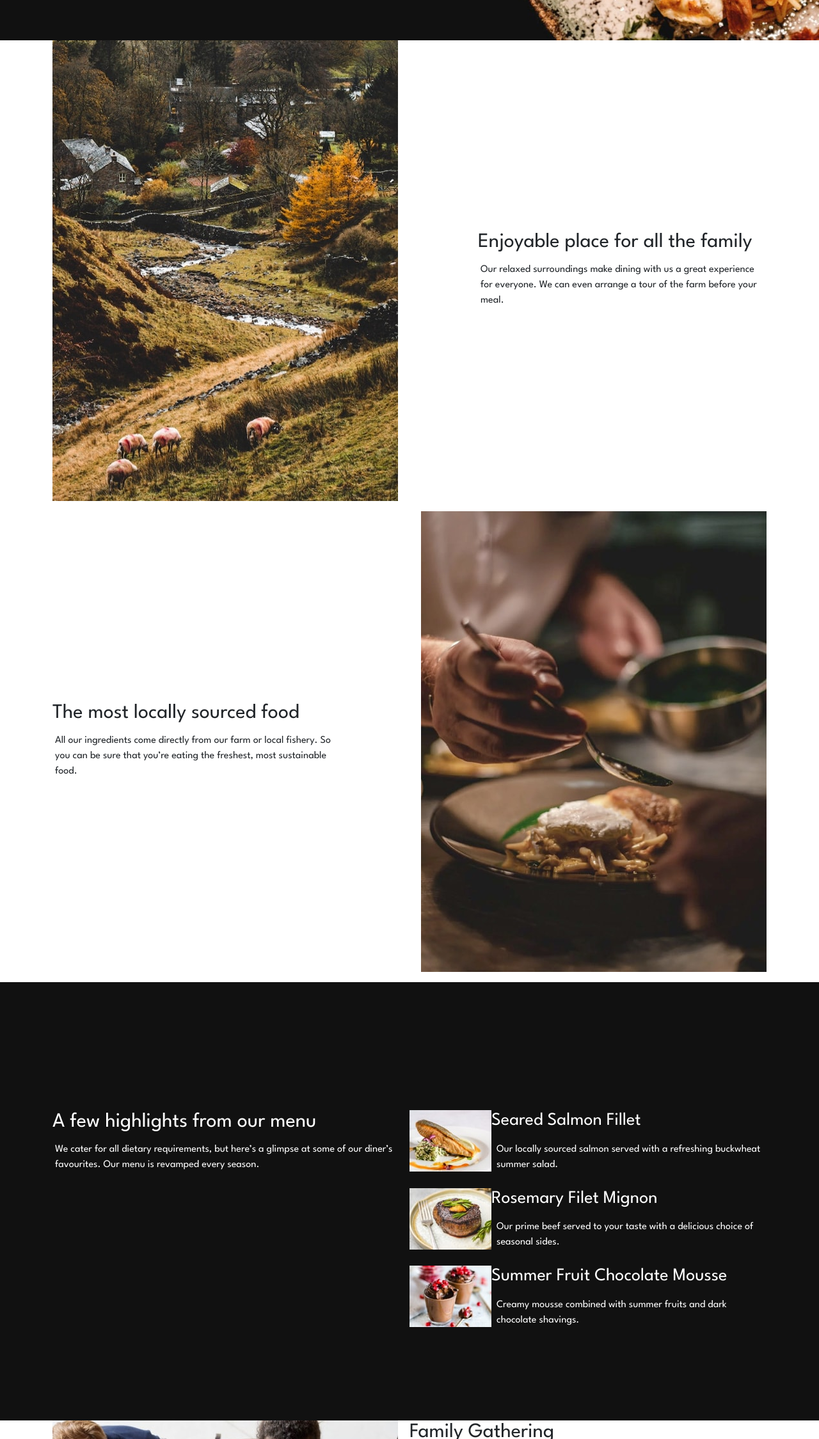
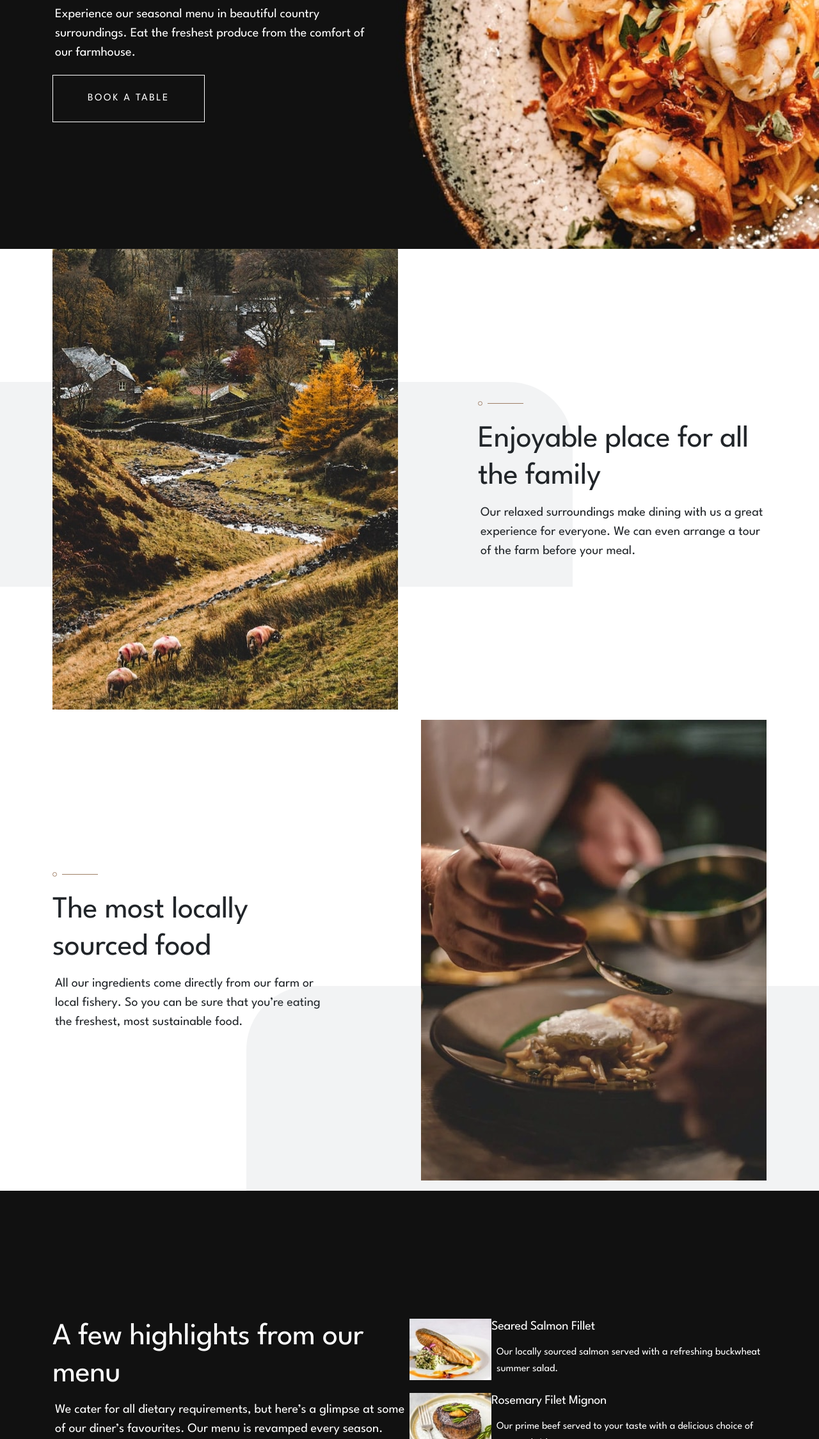
Before and after one commit to angela-tylee/dine-restaurant-website, a website built with Vite: page index.html in a window 1280 px wide. Shown: the part 551-2800 px from the top of the page at 64% size. Built offline with nearby package versions, Linux system fonts and the light colour scheme.

Commit message:
updated index.css

```diff
--- a/index.html
+++ b/index.html
@@ -18,17 +18,18 @@
           Experience our seasonal menu in beautiful country surroundings. Eat the freshest produce from
           the comfort of our farmhouse.
         </p>
-        <button type="button">Book a table</button>
+        <button type="button" class="btn-book-table">Book a table</button>
       </div>
     </div>
   </header>
 
-  <section>
+  <section class="section-intro-container">
     <div class="container section-intro">
-      <div>
+      <div class="section-intro-1">
         <figure><img src="./public/images/homepage/enjoyable-place-desktop.jpg" alt="image-enjoyable-place"></figure>
         <div class="section-intro-text-container">
           <div class="section-intro-text">
+            <figure><img src="./public/images/patterns/pattern-divide.svg" alt=""></figure>
             <h2>Enjoyable place for all the family</h2>
             <p class="p-1">
               Our relaxed surroundings make dining with us a great experience for everyone. We can even arrange
@@ -37,9 +38,10 @@
           </div>
         </div>
       </div>
-      <div>
+      <div class="section-intro-2">
         <div class="section-intro-text-container">
           <div class="section-intro-text">
+            <figure><img src="./public/images/patterns/pattern-divide.svg" alt=""></figure>
             <h2>The most locally sourced food</h2>
             <p class="p-1">
               All our ingredients come directly from our farm or local fishery. So you can be sure that you’re
@@ -52,8 +54,8 @@
     </div>
   </section>
 
-  <section>
-    <div class="container section-menu-highlight">
+  <section class="section-highlight-container">
+    <div class="container section-highlight">
       <div>
         <h2>A few highlights from our menu</h2>
         <p class="p-1">
@@ -87,22 +89,24 @@
     </div>
   </section>
 
-  <section>
+  <section class="section-slide-container">
     <div class="container section-slide">
       <div>
         <figure><img src="./public/images/homepage/family-gathering-desktop.jpg" alt="image-family-gathering"></figure>
-        <div>
+        <div class="section-slide-text-container">
+          <div class="section-slide-text">
             <h2>Family Gathering</h2>
             <p class="p-1">
               We love catering for entire families. So please bring everyone along for a special meal with your
               loved ones. We’ll provide a memorable experience for all.
             </p>
             <button type="button" class="btn-book-table">Book a table</button>
-          <ul>
-            <li>Family Gathering</li>
-            <li>Special Events</li>
-            <li>Social Events</li>
+            <ul class="section-slide-list">
+              <li class="h4">Family Gathering</li>
+              <li class="h4">Special Events</li>
+              <li class="h4">Social Events</li>
             </ul>
+          </div>
         </div>
       </div>
       <div>
@@ -113,7 +117,7 @@
             Whether it’s a romantic dinner or special date you’re celebrating with others we’ll look after you.
             We’ll be sure to mark your special date with an unforgettable meal.
           </p>
-          <button type="button" class="btn-book-table">Book a table</button>
+          <button type="button" class="btn-book-table" class="btn-book-table">Book a table</button>
           <ul>
             <li>Family Gathering</li>
             <li>Special Events</li>
@@ -129,7 +133,7 @@
             Are you looking to have a larger social event? No problem! We’re more than happy to cater for big
             parties. We’ll work with you to make your event a hit with everyone.
           </p>
-          <button type="button" class="btn-book-table">Book a table</button>
+          <button type="button" class="btn-book-table" class="btn-book-table">Book a table</button>
           <ul>
             <li>Family Gathering</li>
             <li>Special Events</li>
@@ -144,7 +148,7 @@
   <section class="section-ready-container">
     <div class="container section-ready">
       <h2>Ready to make a reservation?</h2>
-      <button type="button">Book a table</button>
+      <button type="button" class="btn-book-table">Book a table</button>
     </div>
   </section>
 
--- a/style/_variables.scss
+++ b/style/_variables.scss
@@ -636,6 +636,11 @@ $h3-font-size:                $font-size-base * 1.75 !default;
 $h4-font-size:                $font-size-base * 1.5 !default;
 $h5-font-size:                $font-size-base * 1.25 !default;
 $h6-font-size:                $font-size-base !default;
+
+$h1-font-size:                80px;
+$h2-font-size:                48px;
+$h3-font-size:                20px;
+$h4-font-size:                17px;
 // scss-docs-end font-variables
 
 // scss-docs-start font-sizes
--- a/style/index.scss
+++ b/style/index.scss
@@ -19,6 +19,45 @@ body {
   width: 77%;
 }
 
+h1 {
+  // font-size: 80px;
+  font-weight: 400;
+  line-height: 80px;
+  letter-spacing: -1;
+}
+
+h2 {
+  // font-size: 48px;
+  font-weight: 700;
+  line-height: 48px;
+  letter-spacing: -0.5px;
+}
+
+h3 {
+  // font-size: 20px;
+  font-weight: 700;
+  line-height: 24px;
+  letter-spacing: -0.25px;
+}
+
+h4 {
+  // font-size: 17px;
+  font-weight: 400;
+  line-height: 28px;
+  letter-spacing: 2.5px;
+  text-transform: uppercase;
+}
+
+.p-1 {
+  font-size: 20px;
+  line-height: 30px;
+}
+
+.p-2 {
+  font-size: 16px;
+  line-height: 26px;
+}
+
 header {
   background-image: url(../public/images/homepage/hero-bg-desktop.jpg);
   background-size: cover;
@@ -33,6 +72,10 @@ header {
   margin-top: 153px;
 }
 
+.section-intro-container {
+  position: relative;
+}
+
 .section-intro > div {
   display: flex;
   justify-content: space-between;
@@ -44,18 +87,71 @@ header {
   align-items: center;
 }
 
-.section-menu-highlight {
+.section-intro-container::before {
+  content: "";
+  position: absolute;
+  width: 100%;
+  height: 50%;
+  top: 0;
+  background-image: url('../public/images/patterns/pattern-curve-top-right.svg');
+  background-repeat: no-repeat;
+  background-position: center left;
+}
+
+.section-intro-container::after {
+  content: "";
+  position: absolute;
+  width: 100%;
+  height: 50%;
+  bottom: 0;
+  background-image: url('../public/images/patterns/pattern-curve-top-left.svg');
+  background-repeat: no-repeat;
+  background-position: bottom right;
+}
+
+.section-intro-1,
+.section-intro-2 {
+  position: relative;
+  // figure {
+  //   position: absolute;
+  // }
+}
+
+// .section-intro-1 figure {
+//   top: -20px
+// }
+
+
+.section-slide-container {
+  padding-block: 160px;
+}
+
+.section-highlight {
   display: grid;
   grid-template-columns: repeat(2, 1fr);
 }
 
-.section-menu-highlight li {
+.section-highlight li {
   display: flex;
+}
+
+.section-slide-text-container {
+  display: flex;
+  align-items: center;
 }
 
 .section-slide > div {
   display: grid;
   grid-template-columns: repeat(2, 1fr);
+}
+
+.section-slide {
+  ul {
+    margin-top: 79px;
+    li {
+      margin-top: 12px;
+    }
+  }
 }
 
 .section-ready-container {
@@ -69,6 +165,15 @@ header {
 .section-ready {
   display: flex;
   justify-content: space-between;
+}
+
+.btn-book-table {
+  padding: 24px 54px;
+  border: solid 1px #FFFFFF;
+  background: #111111;
+  color: #FFFFFF;
+  text-transform: uppercase;
+  letter-spacing: 2.5px;
 }
 
 footer {
```
Lines whose indentation alone changed are shown as unchanged.
